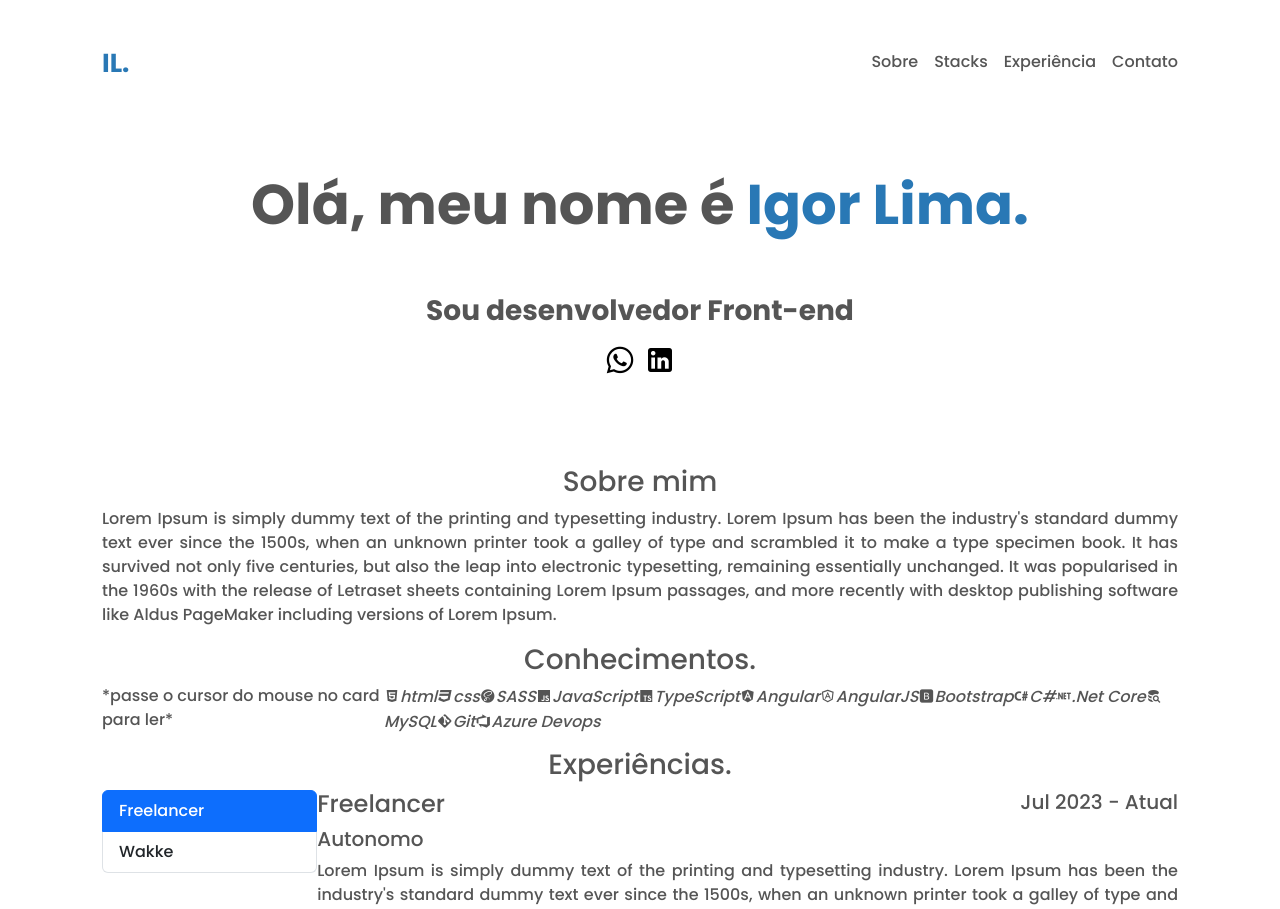
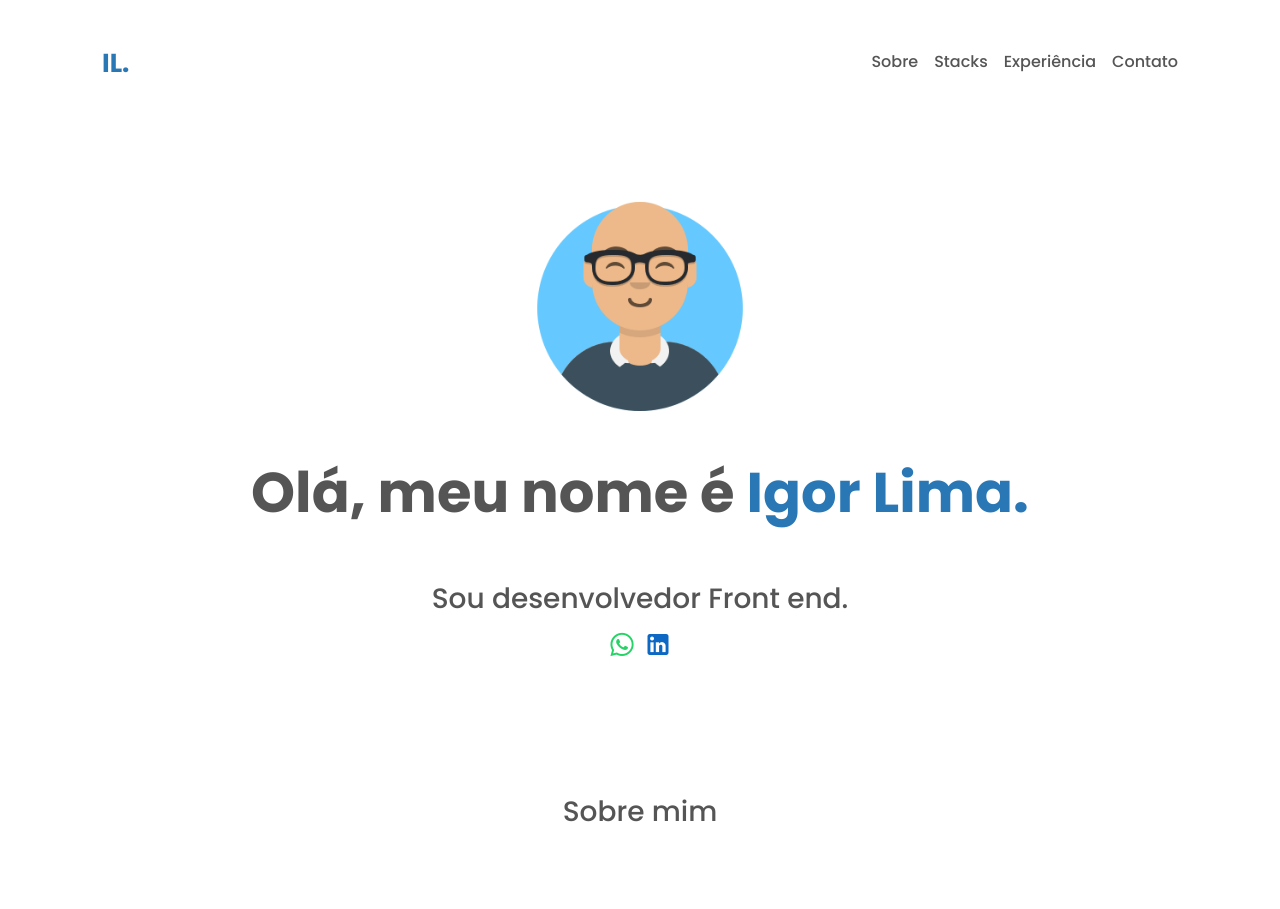
Before and after one commit to eaiigor/portifolio-igor-lima, an Angular app: page / in a window 1280 px wide. Shown: the top 909 px of the page. Built offline with nearby package versions, Linux system fonts and the light colour scheme.

Commit message:
Finish hello / start about

```diff
--- a/src/app/components/about/about.component.html
+++ b/src/app/components/about/about.component.html
@@ -1,6 +1,8 @@
-<div class="d-flex flex-column justify-content-between align-items-center">
+<div class="d-flex flex-column justify-content-between align-items-center mt-5">
     <h3>Sobre mim</h3>
-    <div>
+    <div class="my-5">
+        <h3 class="about__h3 mt-4">Igor Rocha Lima</h3>
+        <h5 class="about__h5 mb-4">Desenvolvedor Front end</h5>
         <p class="text-justify">
             Lorem Ipsum is simply dummy text of the printing and typesetting industry. Lorem Ipsum has been the industry's standard dummy text ever since the 1500s, when an unknown printer took a galley of type and scrambled it to make a type specimen book. It has survived not only five centuries, but also the leap into electronic typesetting, remaining essentially unchanged. It was popularised in the 1960s with the release of Letraset sheets containing Lorem Ipsum passages, and more recently with desktop publishing software like Aldus PageMaker including versions of Lorem Ipsum.
         </p>
--- a/src/app/components/about/about.component.scss
+++ b/src/app/components/about/about.component.scss
@@ -1,3 +1,17 @@
 .text-justify {
     text-align: justify;
 }
+
+.about__py-3 {
+    padding: 5rem 0 5rem 0;
+}
+
+.about__h3 {
+    color: #2978b5;
+    font-weight: 600;
+}
+
+.about__h5 {
+    color: #2978b5;
+    font-style: italic;
+}
--- a/src/app/components/hello/hello.component.html
+++ b/src/app/components/hello/hello.component.html
@@ -1,8 +1,9 @@
 <div class="d-flex flex-column justify-content-between align-items-center hello__py-3">
-    <h1 class="hello__h1">Olá, meu nome é <span class="hello__name">Igor Lima.</span></h1>
-    <h3 class="mt-5 hello__h3">Sou desenvolvedor Front-end</h3>
+    <img class="hello__avatar" src="../../../assets/igor-avatar.png" alt="igor-avatar">
+    <h1 class="hello__h1 mt-5">Olá, meu nome é <span class="hello__name">Igor Lima.</span></h1>
+    <h3 class="mt-5 hello__h3">Sou desenvolvedor Front end.</h3>
     <div class="d-flex gap-2">
-        <a class="mdi mdi-whatsapp fs-32" href="https://wa.me/+5535984325075" target="_blank"></a>
-        <a class="mdi mdi-linkedin fs-32" href="https://www.linkedin.com/in/igor-rocha-lima/" target="_blank"></a>
+        <a class="mdi mdi-whatsapp fs-28 hello__wpp" href="https://wa.me/+5535984325075" target="_blank"></a>
+        <a class="mdi mdi-linkedin fs-28 hello__in" href="https://www.linkedin.com/in/igor-rocha-lima/" target="_blank"></a>
     </div>
 </div>
--- a/src/app/components/hello/hello.component.scss
+++ b/src/app/components/hello/hello.component.scss
@@ -1,6 +1,10 @@
-.fs-32 {
-    font-size: 32px;
-    color: black;
+.fs-28 {
+    font-size: 28px;
+}
+
+.hello__avatar {
+    max-width: 100%;
+    height: 30vh;
 }
 
 .hello__h1 {
@@ -13,9 +17,17 @@
 }
 
 .hello__h3 {
-    font-weight: 600;
+    font-weight: 500;
 }
 
 .hello__py-3 {
     padding: 5rem 0 5rem 0;
 }
+
+.hello__in {
+    color: #0c68c3;
+}
+
+.hello__wpp {
+    color: #26d366;
+}
```
Also changed, not shown: src/assets/igor-avatar.png (added), src/assets/igor-lima-car.jpg (added).
